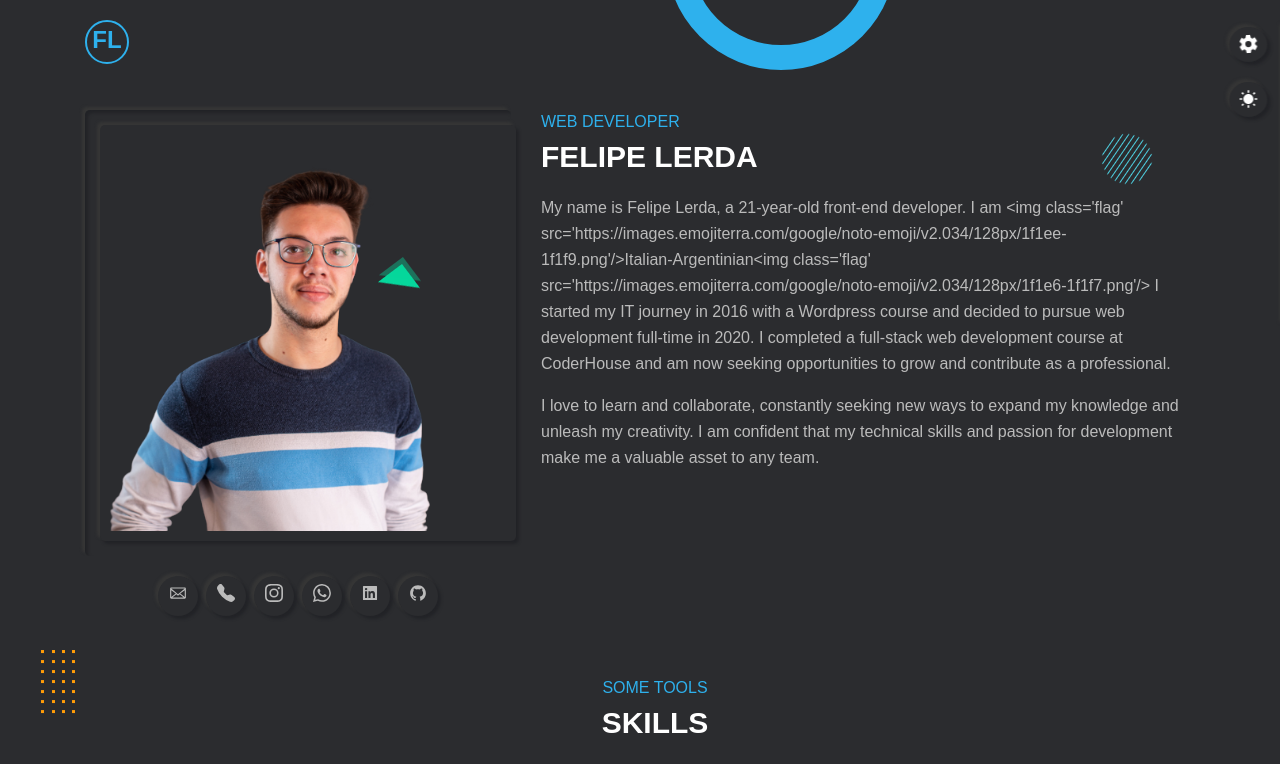
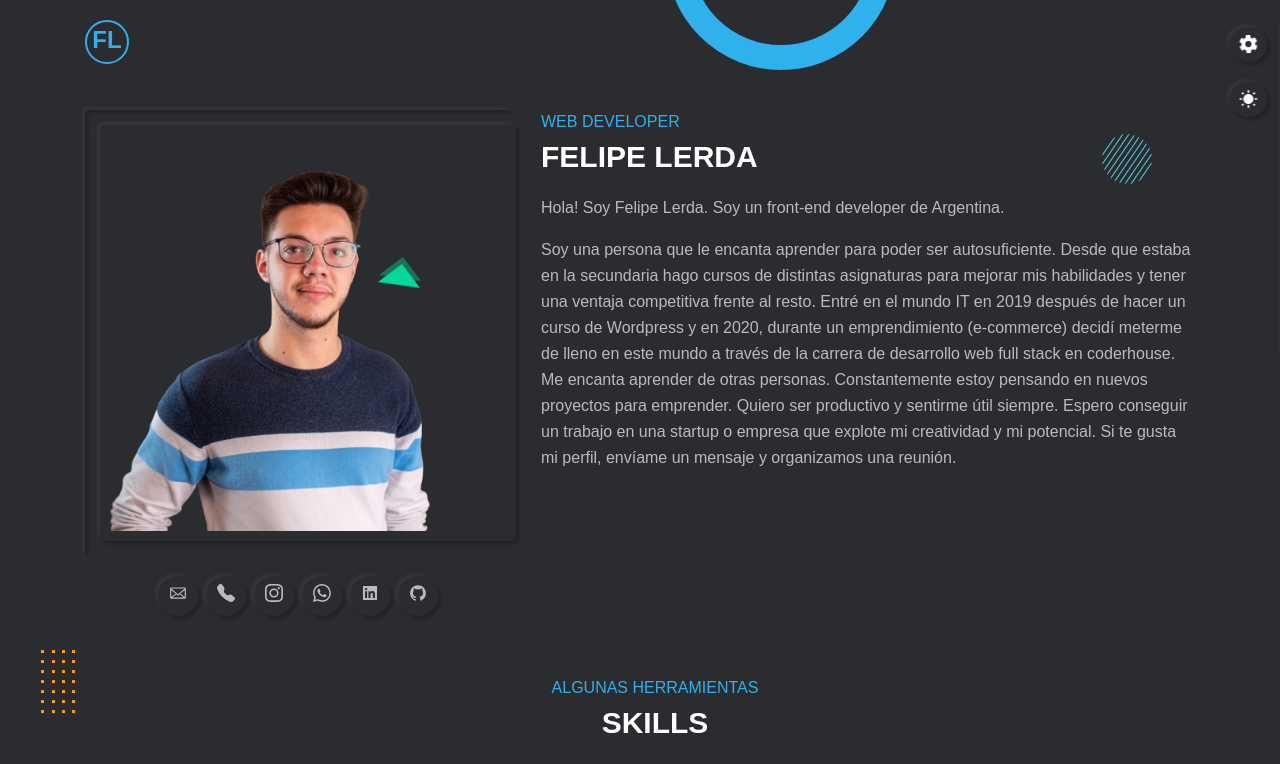
Before and after one commit to lerdafelipe/portfolio-refact, a React (Vite) app: page / in a window 1280 px wide. Shown: the top 764 px of the page. Built offline with nearby package versions, Linux system fonts and the light colour scheme.

Commit message:
change language function

```diff
--- a/src/components/Color/ColorSwitcher.jsx
+++ b/src/components/Color/ColorSwitcher.jsx
@@ -1,21 +1,36 @@
 import { useState } from 'react'
 import { SettingIcon, SunIcon, UserIcon } from '../../Icons/Icons'
 import './ColorSwitcher.css'
+import { useTranslation } from 'react-i18next'
 
 const ColorSwitcher = () => {
 	const [open, setOpen] = useState(false)
+	const { t, i18n } = useTranslation('global')
+	const [currentLanguage, setCurrentLanguage] = useState(i18n.language)
+
+	const changeLanguage = (e) => {
+		const lng = e.target.id
+		i18n.changeLanguage(lng)
+		e.target.className = 'active'
+		window.document.getElementById(currentLanguage).classList.remove('active')
+		setCurrentLanguage(lng)
+	}
 
 	const handleOpen = () => setOpen(!open)
 
   return (
     <div className={`style-switcher outer-shadow ${open ? 'open': null}`}>
+
 			<div onClick={handleOpen} className="style-switcher-toggler s-icon outer-shadow hover-in-shadow">
 				<SettingIcon  className='fa-spin'/>
 			</div>
+
 			<div className="day-night s-icon outer-shadow hover-in-shadow">
 				<SunIcon />
 			</div>
-			<h4 id="styleTitle" style={{marginTop: 0}}>Estilo del sitio</h4>
+
+			<h4 id="styleTitle" style={{marginTop: 0}}>{t('styleTitle')}</h4>
+
 			<div className="colors">
 				<span className="color-1" onClick={()=> {}}></span>
 				<span className="color-2" onClick={()=> {}}></span>
@@ -23,15 +38,24 @@ const ColorSwitcher = () => {
 				<span className="color-4" onClick={()=> {}}></span>
 				<span className="color-5" onClick={()=> {}}></span>
 			</div>
-			<h4 id="lang-title">Language</h4>
-			<button onClick={()=> {}}  id="lang-esp" className="active">• Español</button>
+
+			<h4 id="lang-title">{t('LangTitle')}</h4>
+
+			<button onClick={changeLanguage}  id="es" className="active">• Español</button>
+
 			<br/>
-			<button onClick={()=> {}} id="lang-eng" >• English</button>
+
+			<button onClick={changeLanguage} id="en" >• English</button>
+
 			<br/>
-			<button onClick={()=> {}} id="lang-eng" >• Italiano</button>
-			<h4 id="visitor-title">Visitor Type   <UserIcon /></h4>
-			<button onClick={()=> {}} id="first-visitor">• A Recruiter</button>
-			<button  onClick={()=> {}} id="second-visitor">• An important person</button>
+
+			<button onClick={changeLanguage} id="it" >• Italiano</button>
+
+			<h4 id="visitor-title">{t('VisitTitle')}   <UserIcon /></h4>
+
+			<button onClick={()=> {}} id="first-visitor">• {t('firtVisitor')}</button>
+
+			<button  onClick={()=> {}} id="second-visitor">• {t('secondVisitor')}</button>
 		</div>
   )
 }
--- a/src/components/Footer/Footer.jsx
+++ b/src/components/Footer/Footer.jsx
@@ -1,13 +1,16 @@
+import { useTranslation } from 'react-i18next'
 import './Footer.css'
 
 const Footer = () => {
+	const { t } = useTranslation('global')
+
   return (
     <section className="section active">
 		<div className="container">
 			<div className="row foot">
 				<div className="section-title">
 					<span>© 2022 Felipe Lerda</span>
-					<span><a target="_blank" rel="noreferrer" id="privacy-policy" href="/privacy-policy.html">Politicas de privacidad</a></span>
+					<span><a target="_blank" rel="noreferrer" id="privacy-policy" href="/privacy-policy.html">{t('polits')}</a></span>
 				</div>
 			</div>
 		</div>
--- a/src/i18n/i18n.jsx
+++ b/src/i18n/i18n.jsx
@@ -20,7 +20,7 @@ i18n
   .use(initReactI18next)
   .init({
     resources,
-    lng: "en",
+    lng: "es",
     interpolation: { escapeValue: false }
   });
 
--- a/src/translation/es/global.json
+++ b/src/translation/es/global.json
@@ -1,23 +1,23 @@
 {
-  "homeText": "My name is Felipe Lerda, a 21-year-old front-end developer. I am <img class='flag' src='https://images.emojiterra.com/google/noto-emoji/v2.034/128px/1f1ee-1f1f9.png'/>Italian-Argentinian<img class='flag' src='https://images.emojiterra.com/google/noto-emoji/v2.034/128px/1f1e6-1f1f7.png'/> I started my IT journey in 2016 with a Wordpress course and decided to pursue web development full-time in 2020. I completed a full-stack web development course at CoderHouse and am now seeking opportunities to grow and contribute as a professional.",
-  "homeSecondText": "I love to learn and collaborate, constantly seeking new ways to expand my knowledge and unleash my creativity. I am confident that my technical skills and passion for development make me a valuable asset to any team. ",
-  "skillsData": "Some tools",
-  "skillsSubtitle": "I usually work with the React stack, but i'm open to others technologies.",
-  "portfolioTitle": "Some projects",
-  "portfolioSubtitle": "* Click on the image and go to the project",
-  "contactData": "Contact me",
-  "contactTitle": "Keep in touch",
-  "phoneTitle": "Phone",
-  "loactionTitle": "Location",
-  "polits": "Privacy politicy",
-  "styleTitle": "Style switcher",
-  "LangTitle": "Language",
-  "VisitTitle": "Visitor Type",
-  "firtVisitor": "I'm a Recruiter",
-  "secondVisitor": "A person who is visiting the website",
-  "popupTitle": "What type of visitor are you?",
-  "firstProject": "This is a website for a company with functionalities to automate company processes. <span>Tools:</span> Firestore, React.js",
-  "secondProject": "This was an own startup, basically an ecommerce of supermarket items. Currently not available. <span>Tools:</span> Wordpress.",
-  "thirdProject": "These are mini project HTML/CSS/JS vanilla. <span>Tools:</span> mostly HTML, CSS, Javascript",
-  "fourthProject": "These are projects developed with me with React.js <span>Tools:</span> React.js, Redux, Node.js and other libraries."
+  "homeText": "Hola! Soy Felipe Lerda. Soy un front-end developer de Argentina.",
+  "homeSecondText": "Soy una persona que le encanta aprender para poder ser autosuficiente. Desde que estaba en la secundaria hago cursos de distintas asignaturas para mejorar mis habilidades y tener una ventaja competitiva frente al resto. Entré en el mundo IT en 2019 después de hacer un curso de Wordpress y en 2020, durante un emprendimiento (e-commerce) decidí meterme de lleno en este mundo a través de la carrera de desarrollo web full stack en coderhouse. Me encanta aprender de otras personas. Constantemente estoy pensando en nuevos proyectos para emprender. Quiero ser productivo y sentirme útil siempre. Espero conseguir un trabajo en una startup o empresa que explote mi creatividad y mi potencial. Si te gusta mi perfil, envíame un mensaje y organizamos una reunión.",
+  "skillsData": "Algunas herramientas",
+  "skillsSubtitle": "Generalmente trabajo con el stack de React.js pero estoy abierto a aprender otras tecnologías.",
+  "portfolioTitle": "Algunos proyectos",
+  "portfolioSubtitle": "* Click en la imagen y podrás ir a ver el proyecto",
+  "contactData": "Contacto",
+  "contactTitle": "Contactate conmigo",
+  "phoneTitle": "Teléfono",
+  "loactionTitle": "Ubicación",
+  "polits": "Politicas de privacidad",
+  "styleTitle": "Estilos del sitio",
+  "LangTitle": "Idioma",
+  "VisitTitle": "Tipo de usuario",
+  "firtVisitor": "Soy una persona de RRHH",
+  "secondVisitor": "Una persona visitando el sitio web",
+  "popupTitle": "¿Qué tipo de usuario eres?",
+  "firstProject": "Es un sitio web de muestra con funcionalidades para automatizar trabajos de la empresa. <span>Herramientas:</span> Firestore, React.js",
+  "secondProject": "Este fue un emprendimiento propio, Era un ecommerce con items de supermercado. No disponible. <span>Herramientas:</span> Wordpress.",
+  "thirdProject": "Proyectos Hechos con con HTML/CSS/Js vanilla. <span>Herramientas:</span> mayormente hechos con HTML, CSS, Javascript.",
+  "fourthProject": "Proyectos desarrollados por mi con React.js. <span>Herramientas:</span> React.js, Redux, Node.js y otras librerias Javascript."
 }
--- a/src/translation/it/global.json
+++ b/src/translation/it/global.json
@@ -1,23 +1,23 @@
 {
-  "homeText": "My name is Felipe Lerda, a 21-year-old front-end developer. I am <img class='flag' src='https://images.emojiterra.com/google/noto-emoji/v2.034/128px/1f1ee-1f1f9.png'/>Italian-Argentinian<img class='flag' src='https://images.emojiterra.com/google/noto-emoji/v2.034/128px/1f1e6-1f1f7.png'/> I started my IT journey in 2016 with a Wordpress course and decided to pursue web development full-time in 2020. I completed a full-stack web development course at CoderHouse and am now seeking opportunities to grow and contribute as a professional.",
-  "homeSecondText": "I love to learn and collaborate, constantly seeking new ways to expand my knowledge and unleash my creativity. I am confident that my technical skills and passion for development make me a valuable asset to any team. ",
-  "skillsData": "Some tools",
-  "skillsSubtitle": "I usually work with the React stack, but i'm open to others technologies.",
-  "portfolioTitle": "Some projects",
-  "portfolioSubtitle": "* Click on the image and go to the project",
-  "contactData": "Contact me",
-  "contactTitle": "Keep in touch",
-  "phoneTitle": "Phone",
-  "loactionTitle": "Location",
-  "polits": "Privacy politicy",
-  "styleTitle": "Style switcher",
-  "LangTitle": "Language",
-  "VisitTitle": "Visitor Type",
-  "firtVisitor": "I'm a Recruiter",
-  "secondVisitor": "A person who is visiting the website",
-  "popupTitle": "What type of visitor are you?",
-  "firstProject": "This is a website for a company with functionalities to automate company processes. <span>Tools:</span> Firestore, React.js",
-  "secondProject": "This was an own startup, basically an ecommerce of supermarket items. Currently not available. <span>Tools:</span> Wordpress.",
-  "thirdProject": "These are mini project HTML/CSS/JS vanilla. <span>Tools:</span> mostly HTML, CSS, Javascript",
-  "fourthProject": "These are projects developed with me with React.js <span>Tools:</span> React.js, Redux, Node.js and other libraries."
+  "homeText": "Ciao! Sono Felipe Lerda. Sono un front-end developer dell'Argentina.",
+  "homeSecondText": "Sono una persona che ama imparare per poter essere autosufficiente. Fin dalla scuola superiore ho frequentato corsi di diverse materie per migliorare le mie abilità e avere un vantaggio competitivo rispetto agli altri. Sono entrato nel mondo dell'IT nel 2019 dopo aver fatto un corso su Wordpress e nel 2020, durante un progetto imprenditoriale (e-commerce), ho deciso di immergermi completamente in questo mondo attraverso la carriera di sviluppatore web full stack presso Coderhouse. Adoro imparare dagli altri. Costantemente sto pensando a nuovi progetti imprenditoriali. Voglio essere produttivo e sentirmi utile sempre. Spero di ottenere un lavoro in una startup o in un'azienda che sfrutti la mia creatività e il mio potenziale. Se il mio profilo ti piace, mandami un messaggio e organizziamo un incontro.",
+  "skillsData": "Alcuni strumenti",
+  "skillsSubtitle": "Generalmente lavoro con lo stack di React.js ma sono aperto ad imparare altre tecnologie.",
+  "portfolioTitle": "Alcuni progetti",
+  "portfolioSubtitle": "* Clicca sull'immagine per visualizzare il progetto",
+  "contactData": "Contatto",
+  "contactTitle": "Contattami",
+  "phoneTitle": "Telefono",
+  "loactionTitle": "Posizione",
+  "polits": "Politiche sulla privacy",
+  "styleTitle": "Stili del sito",
+  "LangTitle": "Lingua",
+  "VisitTitle": "Tipo di utente",
+  "firtVisitor": "Sono una persona delle risorse umane",
+  "secondVisitor": "Una persona che visita il sito web",
+  "popupTitle": "Che tipo di utente sei?",
+  "firstProject": "Si tratta di un sito web di esempio con funzionalità per automatizzare i lavori dell'azienda. <span>Strumenti:</span> Firestore, React.js",
+  "secondProject": "Questo è stato un mio progetto imprenditoriale, era un e-commerce con articoli di supermercato. Non disponibile. <span>Strumenti:</span> Wordpress.",
+  "thirdProject": "Progetti realizzati con HTML/CSS/Js vanilla. <span>Strumenti:</span> principalmente realizzati con HTML, CSS, Javascript.",
+  "fourthProject": "Progetti sviluppati da me con React.js. <span>Strumenti:</span> React.js, Redux, Node.js e altre librerie Javascript."
 }
```
Also changed, not shown: src/components/Contact/Contact.jsx (+6 -3 lines), src/components/Portfolio/Portfolio.jsx (+5 -2 lines).
